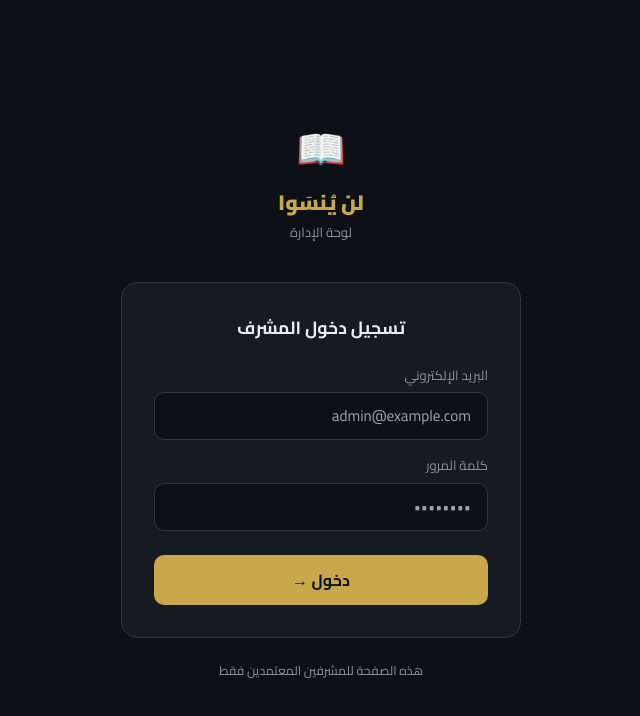
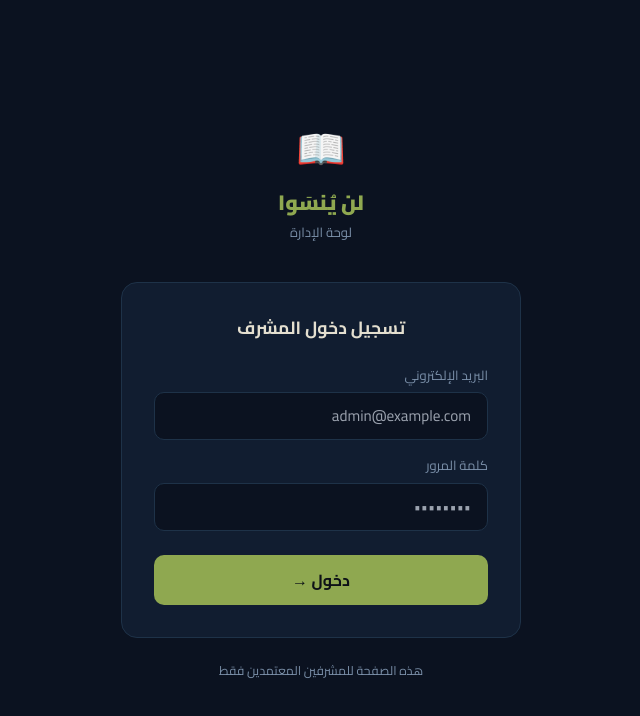
Before and after one commit to digital-memorial-hasoub/digital-memories, a React (Vite) app in the folder frontend/: page /admin/login in a window 1280 px wide. Shown: the top 716 px of the page, without its empty margins (439-1079 px from the left). Built offline with nearby package versions, Linux system fonts and the light colour scheme; no server answers.

Commit message:
style: update colors to match logo palette (navy + olive + cream)

```diff
--- a/frontend/src/components/Header.tsx
+++ b/frontend/src/components/Header.tsx
@@ -16,10 +16,10 @@ export default function Header() {
 
   return (
     <header className="fixed top-0 left-0 right-0 z-50 h-16 flex items-center px-6 gap-6"
-      style={{ background: 'rgba(13,17,23,.92)', backdropFilter: 'blur(12px)', borderBottom: '1px solid var(--border)' }}>
+      style={{ background: 'rgba(11,18,32,.94)', backdropFilter: 'blur(12px)', borderBottom: '1px solid var(--border)' }}>
 
       <Link to="/" className="flex items-center gap-2 flex-shrink-0">
-        <span className="text-2xl">📖</span>
+        <img src="/logo.png" alt="لن يُنسَوا" className="h-10 w-10 object-contain" />
         <div>
           <div className="text-sm font-bold" style={{ color: 'var(--gold)' }}>لن يُنسَوا</div>
           <div className="text-xs" style={{ color: 'var(--muted)' }}>They Will Not Be Forgotten</div>
@@ -32,8 +32,8 @@ export default function Header() {
             className="px-3 py-1.5 rounded-lg text-sm transition-all"
             style={{
               color:      location.pathname === to ? 'var(--gold)' : 'var(--muted)',
-              background: location.pathname === to ? 'rgba(201,168,76,.1)' : 'transparent',
-              border:     location.pathname === to ? '1px solid rgba(201,168,76,.25)' : '1px solid transparent',
+              background: location.pathname === to ? 'rgba(143,168,80,.12)' : 'transparent',
+              border:     location.pathname === to ? '1px solid rgba(143,168,80,.3)' : '1px solid transparent',
             }}>
             {label}
           </Link>
@@ -46,7 +46,7 @@ export default function Header() {
             onClick={() => i18n.changeLanguage(lang)}
             className="px-2 py-1 rounded text-xs transition-all uppercase"
             style={{
-              background:   i18n.language === lang ? 'rgba(201,168,76,.15)' : 'var(--surface)',
+              background:   i18n.language === lang ? 'rgba(143,168,80,.15)' : 'var(--surface)',
               border:       `1px solid ${i18n.language === lang ? 'var(--gold)' : 'var(--border)'}`,
               color:        i18n.language === lang ? 'var(--gold)' : 'var(--muted)',
             }}>
--- a/frontend/src/index.css
+++ b/frontend/src/index.css
@@ -3,13 +3,16 @@
 @tailwind components;
 @tailwind utilities;
 
+/* Palette sourced from project logo: navy + olive + warm cream on deep dark */
 :root {
-  --bg:      #0d1117;
-  --surface: #161b22;
-  --border:  #30363d;
-  --gold:    #c9a84c;
-  --text:    #e6edf3;
-  --muted:   #8b949e;
+  --bg:        #0b1220;   /* deep dark navy */
+  --surface:   #111d30;   /* dark navy surface */
+  --border:    #1e3248;   /* navy border */
+  --gold:      #8fa850;   /* olive green (logo leaves) */
+  --gold-light:#b5cc72;   /* lighter olive for hover/highlights */
+  --navy:      #4a7ab5;   /* mid navy blue accent */
+  --text:      #e4dfcf;   /* warm cream (logo background tone) */
+  --muted:     #7a8fa8;   /* muted blue-grey */
 }
 
 * { box-sizing: border-box; margin: 0; padding: 0; }
```
